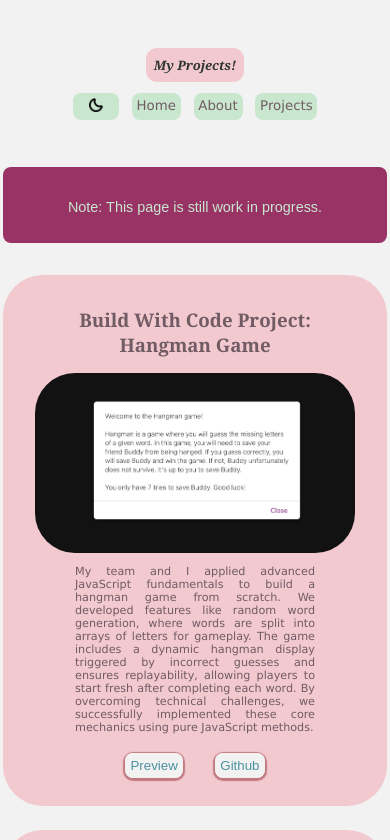
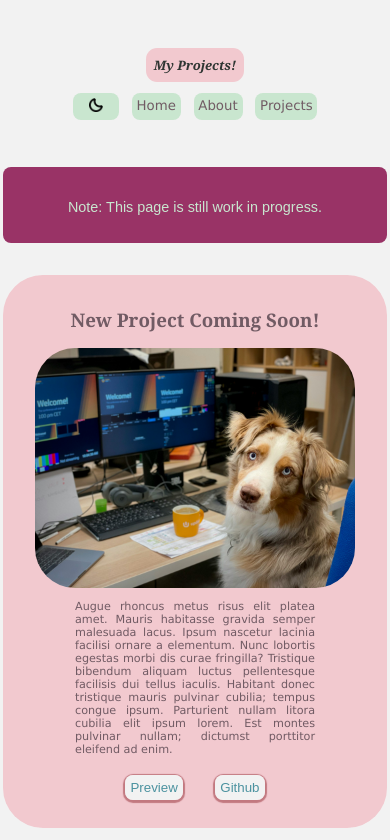
Before and after one commit to sabrinaira/portfolio-v1, a plain HTML site: page projects.html in a window 390 px wide. Shown: the top 840 px of the page. Drawn offline with Linux system fonts and the light colour scheme.

Commit message:
refactor 10-04-24

```diff
--- a/portfolio-styles_dark.css
+++ b/portfolio-styles_dark.css
@@ -161,11 +161,18 @@ nav {
   transition: 0.5s;
 }
 
+.aboutMe-image {
+  width: 100%;
+  height: auto;
+  border-radius: 50pt;
+  transition: 0.5s;
+  padding: 0 1rem 0 1rem;
+}
+
 #aboutMe-photo {
   width: 40rem;
   height: auto;
   border-radius: 50pt;
-  transition: 0.5s;
 }
 
 .about-me h2 {
@@ -248,7 +255,6 @@ nav {
   padding: 0.4em;
   border-radius: 0.6em;
 }
-
 
 /* --------------- Hover links --------------- */
 .nav-links a:hover,
@@ -416,21 +422,29 @@ button:hover,
     height: auto;
   }
 
-  .about-me,
-  #aboutMe-photo {
+  .about-me {
     width: 25rem;
     transition: 0.5s;
+  }
+
+  .aboutMe-image {
+    width: 20rem;
   }
 
   .about-me h2 {
     font-size: medium;
   }
 
+  .about-me p {
+    padding: 1em 3em 1em 3em;
+  }
+
   .projects,
   .project-note,
   .project-sub {
     width: 20rem;
-    padding: 1rem;
+    padding: 2rem;
+    padding-bottom: 2em;
     transition: 0.5s;
   }
 
--- a/projects.html
+++ b/projects.html
@@ -32,13 +32,34 @@
         </ul>
       </nav>
     </header>
-
+    <!--MAIN SECTION-->
     <main>
       <section class="projects">
         <div class="project-note">
           Note: This page is still work in progress.
         </div>
-        <!--Project 1-->
+        <!--Project 3-->
+        <section class="project-sub">
+          <h3>New Project Coming Soon!</h3>
+          <a href="#" target="_blank">
+            <img
+              class="project-img"
+              src="assets/pavel-herceg-zWOQD6fFCBs-unsplash.jpg"
+              alt="Sabrina's Project"
+          /></a>
+          <p>
+            Augue rhoncus metus risus elit platea amet. Mauris habitasse gravida
+            semper malesuada lacus. Ipsum nascetur lacinia facilisi ornare a
+            elementum. Nunc lobortis egestas morbi dis curae fringilla?
+            Tristique bibendum aliquam luctus pellentesque facilisis dui tellus
+            iaculis. Habitant donec tristique mauris pulvinar cubilia; tempus
+            congue ipsum. Parturient nullam litora cubilia elit ipsum lorem. Est
+            montes pulvinar nullam; dictumst porttitor eleifend ad enim.
+          </p>
+          <a class="a-links" href="#" target="_blank"> Preview</a>
+          <a class="a-links" href="#" target="_blank"> Github</a>
+        </section>
+        <!--Project 2-->
         <section class="project-sub">
           <h3>Build With Code Project: Hangman Game</h3>
           <a
@@ -71,7 +92,7 @@
             target="_blank">
             Github</a>
         </section>
-        <!--Project 2-->
+        <!--Project 1-->
         <section class="project-sub">
           <h3>Text Adventure Game: Pet Shop</h3>
           <a href="https://sabrinaira.github.io/pet-shop-game/" target="_blank">
@@ -80,7 +101,9 @@
               src="assets/pet-shop-game-preview.jpg"
               alt="Sabrina's Project"/></a>
           <p>
-          This was my first group project with 2 other members to create a simple text adventure game using our beginner knowledge of JavaScript, along with being introduced to browser functions.
+            This was my first group project with 2 other members to create a
+            simple text adventure game using our beginner knowledge of
+            JavaScript, along with being introduced to browser functions.
           </p>
           <a
             class="a-links"
@@ -90,22 +113,8 @@
           <a
             class="a-links"
             href="https://github.com/sabrinaira/pet-shop-game"
-        target="_blank">
-        Github</a>
+            target="_blank">Github</a>
         </section>
-      </section>
-        <!--Project 3-->
-        <!-- <section class="project-sub">
-        <h3>Project 3</h3>
-        <a href="https://www.example.com" target="_blank">
-        <img
-        class="project-img"
-        src="assets/pavel-herceg-zWOQD6fFCBs-unsplash.jpg"
-        alt="Sabrina's Project"/></a>
-        <p>
-          Augue rhoncus metus risus elit platea amet. Mauris habitasse gravida semper malesuada lacus. Ipsum nascetur lacinia facilisi ornare a elementum. Nunc lobortis egestas morbi dis curae fringilla? Tristique bibendum aliquam luctus pellentesque facilisis dui tellus iaculis. Habitant donec tristique mauris pulvinar cubilia; tempus congue ipsum. Parturient nullam litora cubilia elit ipsum lorem. Est montes pulvinar nullam; dictumst porttitor eleifend ad enim.
-        </p>
-      </section> -->
       </section>
     </main>
 
@@ -115,7 +124,7 @@
       <section class="contact-info">
         <h4>Where you can find me:</h4>
         <ul class="nav-contact">
-          <a href="mailto:sabrina.ira1215@gmail.com" target="_blank"
+          <a href="mailto:sabrinapira@yahoo.com" target="_blank"
             ><li><img src="assets/gmail-logo.png" alt="gmail" /></li
           ></a>
           <a href="https://github.com/sabrinaira" target="_blank"
@@ -131,11 +140,6 @@
         src="assets/future-code-1-logo_64.png"
         alt="Future Code Fan Art Icon"
       />
-      <!-- <ul class="footer-contact">
-        <a href="mailto:sabrina.ira1215@gmail.com" target="_blank"><li>Email</li></a>
-        <a href="https://github.com/sabrinaira" target="_blank"><li>Github</li></a>
-        <a href="https://www.linkedin.com/in/sabrinapira/" target="_blank"><li>LinkedIn</li></a>
-      </ul> -->
       <p>&copy 2024 Sabrina Ira</p>
     </footer>
   </body>
```
Also changed, not shown: about.html (+1 -1 lines), index.html (+1 -1 lines). Lines whose indentation alone changed are shown as unchanged.
